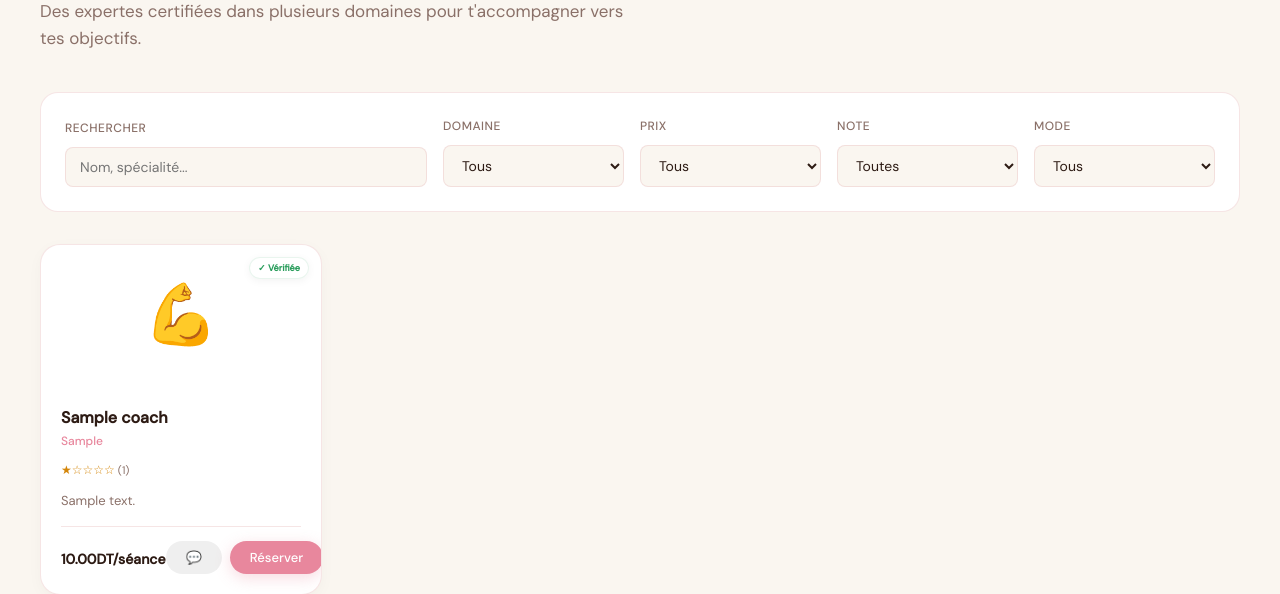
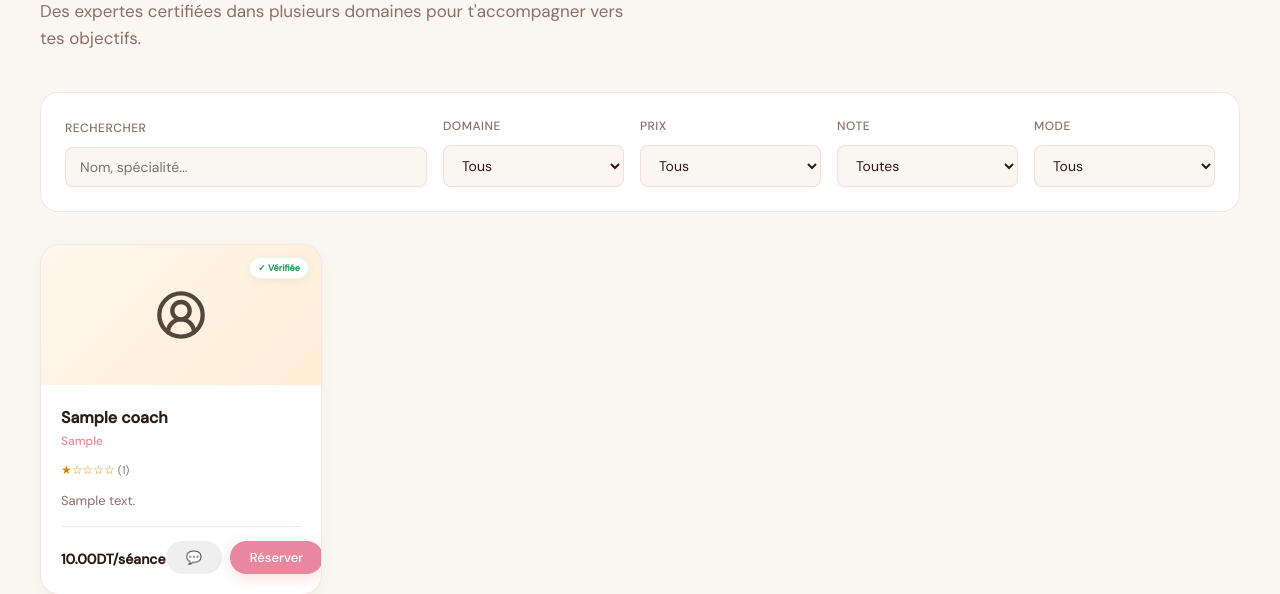
Before and after one commit to salmamz/HerGrowth, a PHP site: page /pages/coachs.php in a window 1280 px wide. Shown: the part 270-864 px from the top of the page. Run offline with PHP 8.4, Linux system fonts and the light colour scheme; tables that the repository leaves empty hold one stand-in row (values such as "Sample post"); some web fonts are replaced.

Commit message:
style: replace coach emojis with premium SVG icons

```diff
--- a/css/style.css
+++ b/css/style.css
@@ -152,7 +152,15 @@ a { text-decoration: none; color: inherit; }
   font-size: 60px; position: relative;
   transition: transform .4s ease;
 }
+.coach-img svg {
+  width: 52px;
+  height: 52px;
+  stroke: var(--text);
+  opacity: 0.8;
+  transition: all .4s ease;
+}
 .coach-profile-card:hover .coach-img { transform: scale(1.08); }
+.coach-profile-card:hover .coach-img svg { transform: scale(1.1); opacity: 1; stroke: var(--rose-deep); }
 
 .bg-pink { background: linear-gradient(135deg, #FCF0F4 0%, #FEE2E2 100%); }
 .bg-lavender { background: linear-gradient(135deg, #F5F3FF 0%, #EDE9FE 100%); }
--- a/js/app.js
+++ b/js/app.js
@@ -58,22 +58,27 @@ function formatDate(d) {
 ============================== */
 function getCoachBg(domaine) {
   const bgs = {
-    'Sport': 'avatar-sport',
-    'Nutrition': 'avatar-nutri',
-    'Coding': 'avatar-code',
-    'Perso': 'avatar-perso',
-    'Metier': 'avatar-code',
-    'Parentalite': 'avatar-sport'
+    'Sport': 'bg-pink',
+    'Nutrition': 'bg-mint',
+    'Coding': 'bg-lavender',
+    'Perso': 'bg-peach',
+    'Metier': 'bg-lavender',
+    'Parentalite': 'bg-pink'
   };
-  return bgs[domaine] || 'avatar-perso';
+  return bgs[domaine] || 'bg-peach';
 }
 
 function getCoachEmoji(name) {
-  // Un petit hack pour avoir des emojis variés
-  const emojis = ["🧘‍♀️", "👩‍💻", "🥗", "🧠", "💪", "🧗‍♀️", "🏃‍♀️", "🎓"];
+  // Icônes SVG élégantes pour un rendu premium
+  const icons = [
+    `<svg width="24" height="24" viewBox="0 0 24 24" fill="none" stroke="currentColor" stroke-width="2" stroke-linecap="round" stroke-linejoin="round"><path d="M18 20a6 6 0 0 0-12 0"/><circle cx="12" cy="10" r="4"/><circle cx="12" cy="12" r="10"/></svg>`,
+    `<svg width="24" height="24" viewBox="0 0 24 24" fill="none" stroke="currentColor" stroke-width="2" stroke-linecap="round" stroke-linejoin="round"><path d="M20 7h-9"/><path d="M14 17H5"/><circle cx="17" cy="17" r="3"/><circle cx="7" cy="7" r="3"/></svg>`,
+    `<svg width="24" height="24" viewBox="0 0 24 24" fill="none" stroke="currentColor" stroke-width="2" stroke-linecap="round" stroke-linejoin="round"><polyline points="16 18 22 12 16 6"/><polyline points="8 6 2 12 8 18"/></svg>`,
+    `<svg width="24" height="24" viewBox="0 0 24 24" fill="none" stroke="currentColor" stroke-width="2" stroke-linecap="round" stroke-linejoin="round"><path d="M12 21a9 9 0 1 0 0-18 9 9 0 0 0 0 18z"/><path d="M12 7v5l3 3"/></svg>`
+  ];
   let hash = 0;
   for (let i = 0; i < name.length; i++) hash = name.charCodeAt(i) + ((hash << 5) - hash);
-  return emojis[Math.abs(hash) % emojis.length];
+  return icons[Math.abs(hash) % icons.length];
 }
 
 /* ==============================
```
